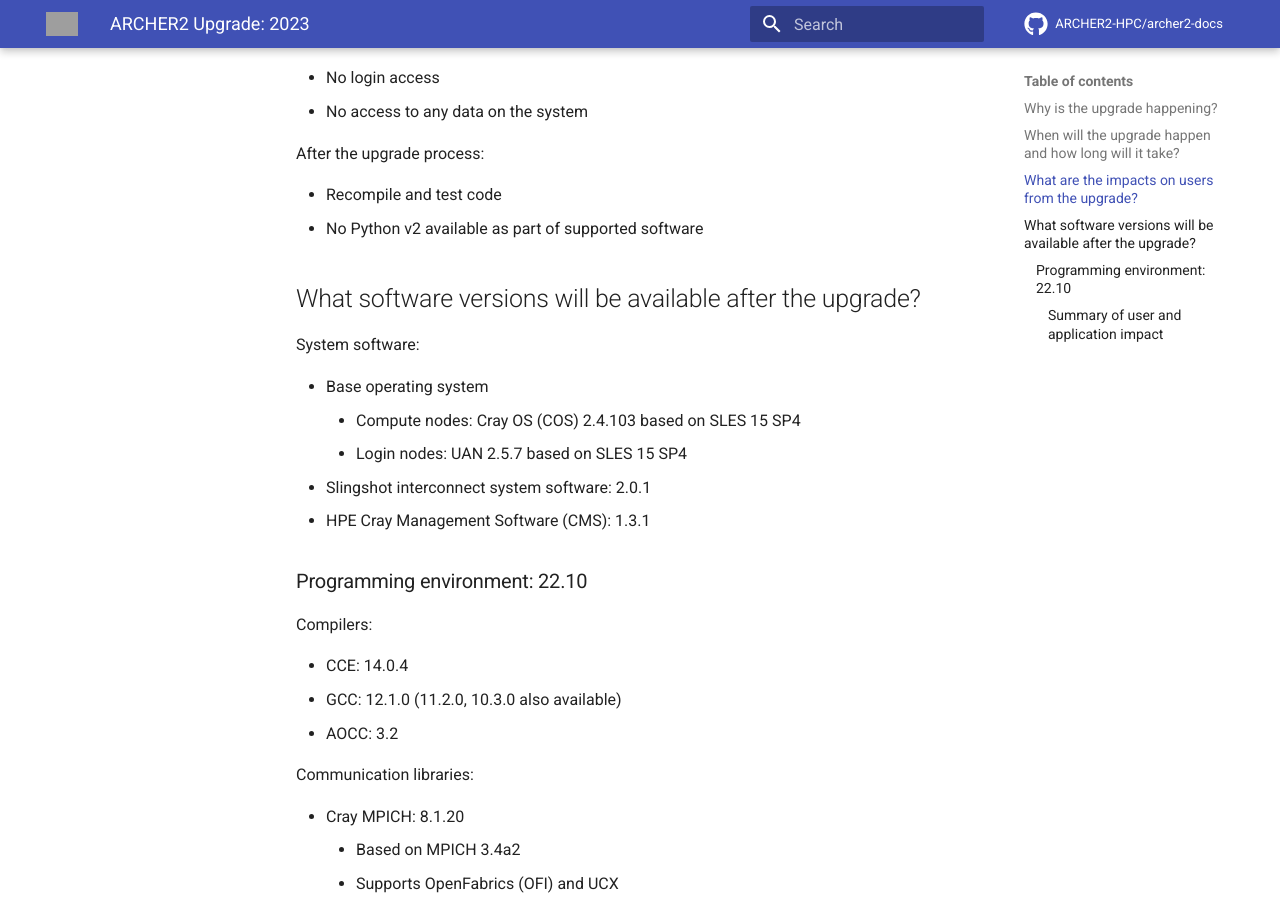
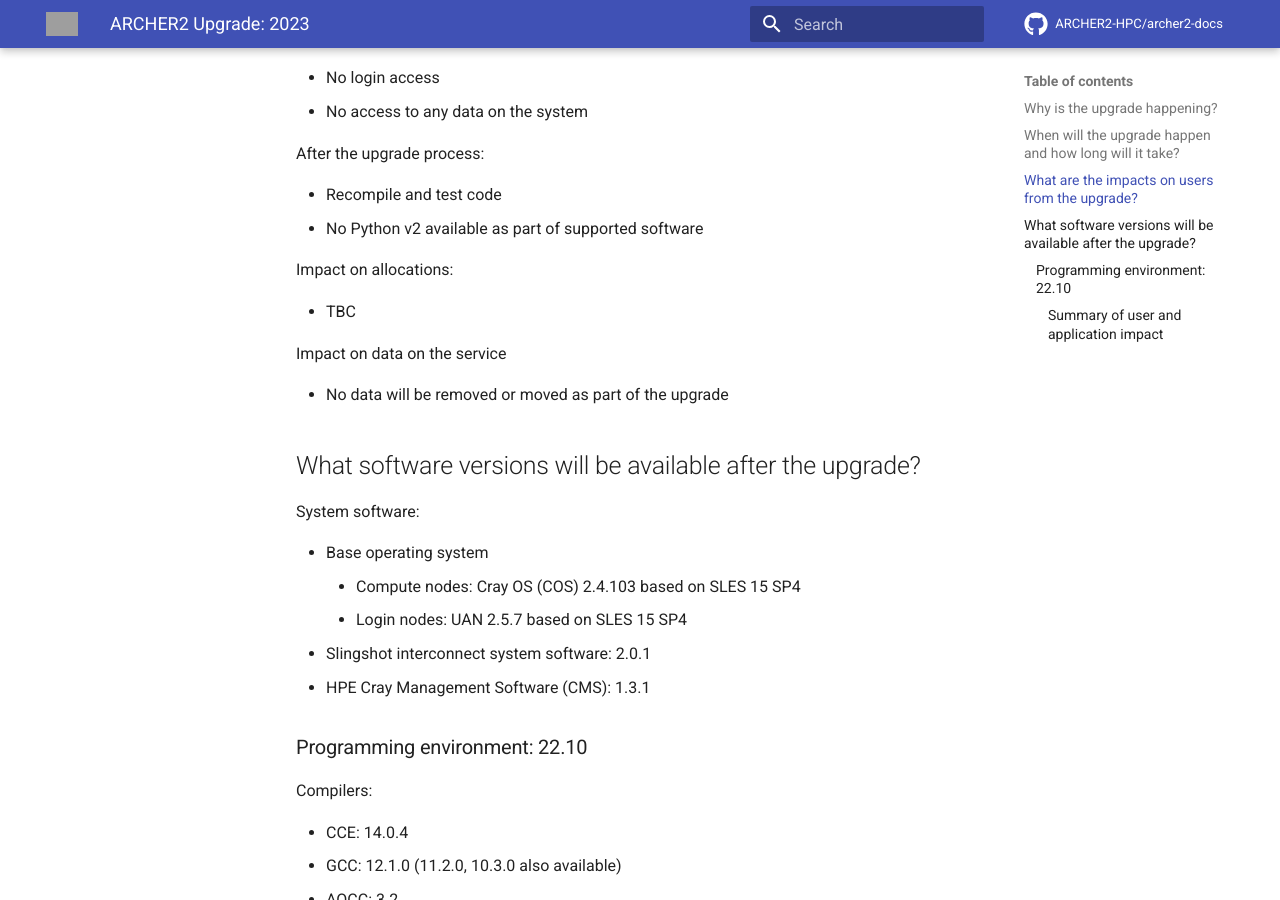
Before and after one commit to ARCHER2-HPC/archer2-docs, an MkDocs documentation site: the page built from docs/faq/upgrade-2023.md, in a window 1280 px wide and 900 px high, scrolled down 1207 px. Built offline with MkDocs 1.6.1 and Material for MkDocs 9.7.7, drawn with Linux system fonts in a browser that asks for light colours; comment, search, counter and statistics services are not loaded; grey boxes are pictures that could not be loaded.

Commit message:
Adds note to answer questions on allocations

```diff
--- a/docs/faq/upgrade-2023.md
+++ b/docs/faq/upgrade-2023.md
@@ -45,6 +45,14 @@
 
  - Recompile and test code
  - No Python v2 available as part of supported software
+
+Impact on allocations:
+
+ - TBC
+
+Impact on data on the service
+
+ - No data will be removed or moved as part of the upgrade
 
 ## What software versions will be available after the upgrade?
 
```
